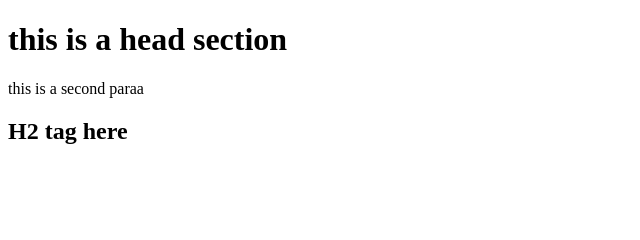
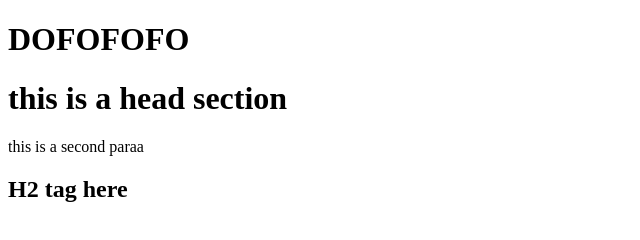
Before and after one commit to Blueything/git-test, a plain HTML site: page index.html in a window 1280 px wide. Shown: the whole page, without its empty margins (0-640 px from the left). Drawn offline with Linux system fonts and the light colour scheme.

Commit message:
Update index.html

```diff
--- a/index.html
+++ b/index.html
@@ -1,9 +1,10 @@
 <!DOCTYPE html>
 <html>
 <head>
-	<title></title>
+	<title>swetetetetet dogs ever</title>
 </head>
 <body>
+	<h1>DOFOFOFO</h1>
 	<h1>this is a head section</h1>
 	<p>this is a second paraa</p>
 	<h2>H2 tag here</h2>
```
